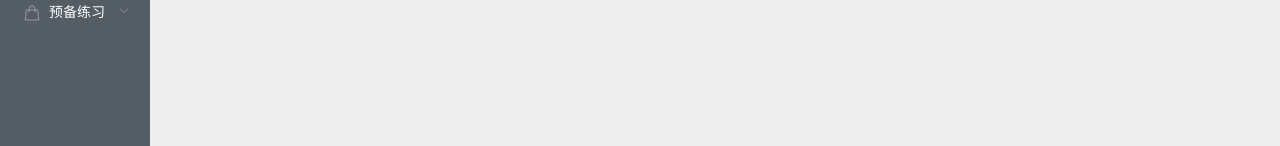
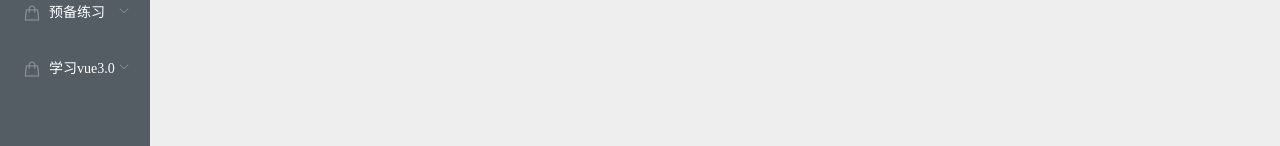
Before and after one commit to xxljunjun/vue-study, a Vue app: page /find in a window 1280 px wide. Shown: the part 396-542 px from the top of the page. Built offline with nearby package versions, Linux system fonts and the light colour scheme.

Commit message:
新建vue学习模块

```diff
--- a/src/pages/index.js
+++ b/src/pages/index.js
@@ -15,6 +15,9 @@ const stard = ()=>import('./stard/stard.vue')
 const stard1 = ()=>import('./stard/stard1.vue')
 const stard2 = ()=>import('./stard/stard2.vue')
 const stard3 = ()=>import('./stard/stard3.vue')
+
+//vue的学习模块
+const Studyvue = ()=>import("./studyvue/studyvue.vue")
 
 
 import { FindPanelA, FindPanelB } from '../components/'
@@ -181,6 +184,19 @@ const routes = [
         component: stard3
       }
     ]
+  },
+  {
+    id: 16,
+    text: '学习vue3.0',
+    icon: 'el-icon-goods',
+    arr: [
+      {
+        id: 1601,
+        text: '第一天的学习',
+        path: '/studyvue/one',
+        component: Studyvue
+      }
+    ]
   }
 ]
 
--- /dev/null
+++ b/src/pages/studyvue/studyvue.vue
@@ -0,0 +1,23 @@
+<template>
+	<div>
+		{{msg}}
+		11111
+	</div>
+</template>
+
+<script>
+	export default {
+		data(){
+			return{
+				msg:"我是小溪流"
+			}
+		},
+		methods:{
+
+		}
+	}
+</script>
+
+<style lang="scss" scoped>
+
+</style>
```
